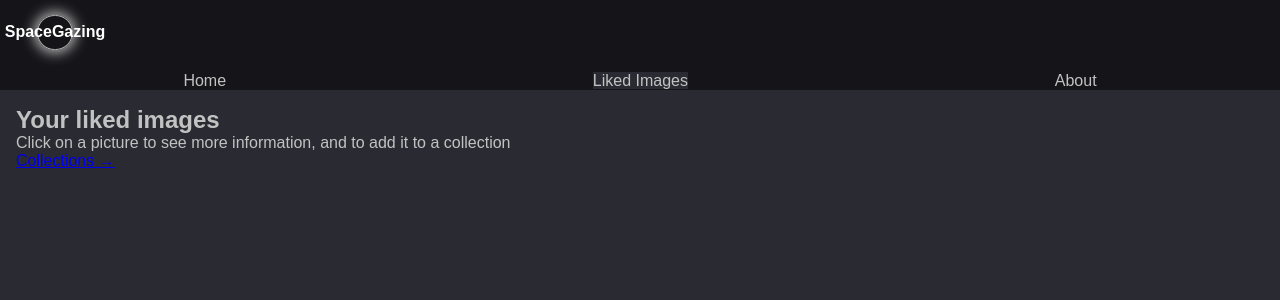
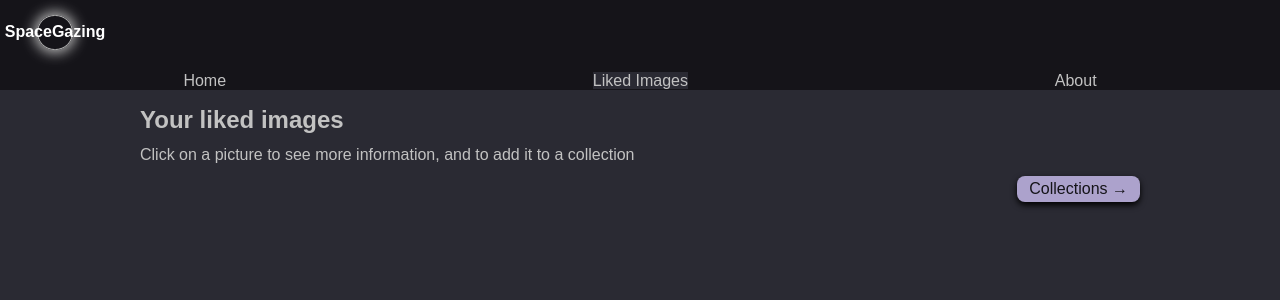
Before and after one commit to AmaTib/space-gazing, a Next.js app: page /likedimages in a window 1280 px wide. Shown: the top 300 px of the page. Built offline with nearby package versions, Linux system fonts and the light colour scheme.

Commit message:
Styling: add container to wrap content in main

```diff
--- a/app/components/views/CollectionsPage.tsx
+++ b/app/components/views/CollectionsPage.tsx
@@ -35,7 +35,7 @@ export const CollectionsPage = () => {
   console.log(collections);
 
   return (
-    <>
+    <section className="mainInnerContainer">
       <Link href="/likedimages">&#x2190; Back</Link>
       <h2>Collections</h2>
       {collections.map((collection) => (
@@ -70,6 +70,6 @@ export const CollectionsPage = () => {
           }}
         />
       )}
-    </>
+    </section>
   );
 };
--- a/app/components/views/HomePage.tsx
+++ b/app/components/views/HomePage.tsx
@@ -40,7 +40,7 @@ const HomePage = ({ imgObject, todaysDate }: IHomePageProps) => {
   };
 
   return (
-    <>
+    <section className="mainInnerContainer">
       <ImageOfTheDay imgObject={image} isImage={image.media_type === "image"} />
       <section>
         <button
@@ -82,7 +82,7 @@ const HomePage = ({ imgObject, todaysDate }: IHomePageProps) => {
           }}
         />
       )}
-    </>
+    </section>
   );
 };
 
--- a/app/components/views/LikedImagesPage.tsx
+++ b/app/components/views/LikedImagesPage.tsx
@@ -2,18 +2,24 @@
 
 import { LikedImagesPresentation } from "../LikedImagesPresentation";
 import Link from "next/link";
+import "../../styles/likedImagesPage.scss";
 
 export const LikedImagesPage = () => {
   return (
-    <>
+    <section className="mainInnerContainer">
       <h2>Your liked images</h2>
       <p>
         Click on a picture to see more information, and to add it to a
         collection
       </p>
-      <Link href="/likedimages/collections">Collections &#x2192;</Link>
+
+      <div className="collectionsButtonContainer">
+        <button className="button button-primary">
+          <Link href="/likedimages/collections">Collections &#x2192;</Link>
+        </button>
+      </div>
 
       <LikedImagesPresentation />
-    </>
+    </section>
   );
 };
--- a/app/globals.scss
+++ b/app/globals.scss
@@ -33,7 +33,17 @@ main {
   padding: v.$spacing-medium;
   background-color: v.$tertiaryColor;
   min-height: calc(100vh - 90px);
-  /*  overflow-y: scroll; */
+  display: flex;
+  flex-direction: column;
+  align-items: center;
+}
+
+.mainInnerContainer {
+  display: flex;
+  flex-direction: column;
+  gap: v.$spacing-small;
+  max-width: 1000px;
+  width: 100%;
 }
 
 .noscroll {
--- a/app/styles/_variables.scss
+++ b/app/styles/_variables.scss
@@ -20,5 +20,5 @@ $spacing-5x-large: 3rem;
 $mainText: 1rem;
 $heading: 1.25rem;
 
-//
+//Dropshadow
 $shadow: 0px 3px 6px 0px rgba(0, 0, 0, 1);
--- a/app/styles/button.scss
+++ b/app/styles/button.scss
@@ -1,12 +1,13 @@
 @use "variables" as v;
 
 .button {
-  padding: v.$spacing-x-small v.$spacing-small;
+  padding: v.$spacing-xx-small v.$spacing-small;
   font-size: v.$mainText;
   border: none;
   border-radius: 8px;
   box-shadow: v.$shadow;
   color: v.$secondaryColor;
+  width: fit-content;
 
   &-primary {
     background-color: v.$primaryColor;
@@ -15,4 +16,9 @@
   &-secondary {
     background-color: v.$fontColor;
   }
+
+  a {
+    text-decoration: none;
+    color: v.$secondaryColor;
+  }
 }
--- /dev/null
+++ b/app/styles/likedImagesPage.scss
@@ -0,0 +1,4 @@
+.collectionsButtonContainer {
+  display: flex;
+  justify-content: flex-end;
+}
```
Also changed, not shown: app/components/views/CollectionPage.tsx (+5 -4 lines).
